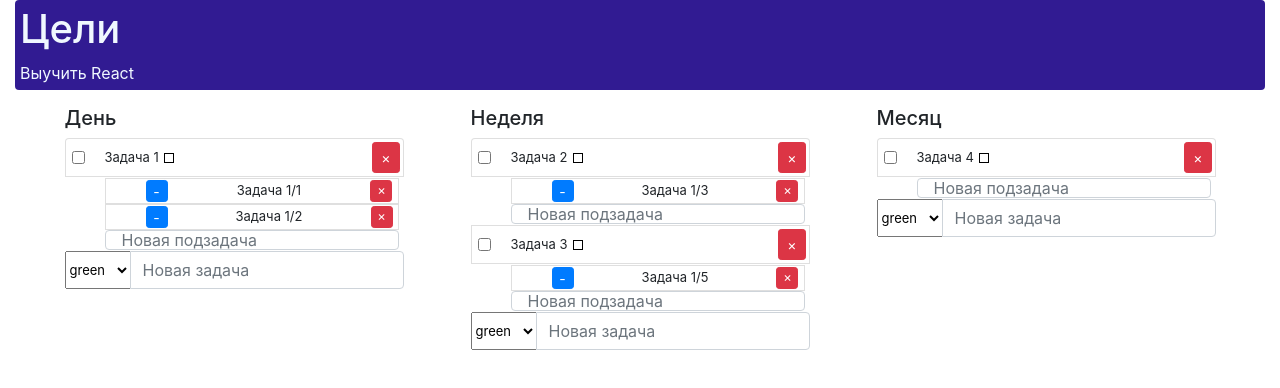
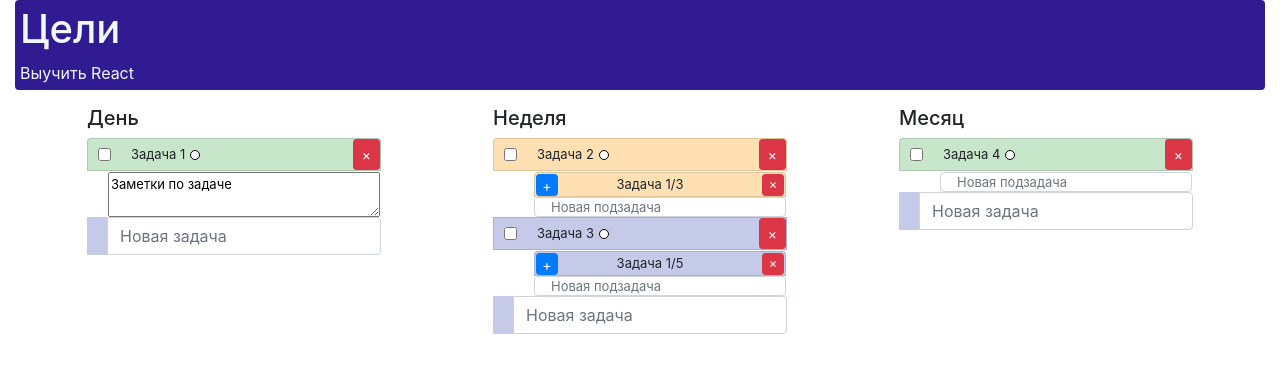
Before and after one commit to Kopylov-D/Planning-app, a React (Create React App) app: page / in a window 1280 px wide. Shown: the top 388 px of the page. Built offline with nearby package versions, Linux system fonts and the light colour scheme.

Commit message:
W29W2 work with colors

```diff
--- /dev/null
+++ b/src/components/Color.js
@@ -0,0 +1,10 @@
+import React from 'react';
+
+export default function Color(props) {
+  return (
+    <li
+      className={`color-item color ${props.color.name}`}
+      onClick={() => props.onClick(props.color)}
+    ></li>
+  );
+}
--- a/src/components/Task.js
+++ b/src/components/Task.js
@@ -8,26 +8,27 @@ const Task = (props) => {
   }
 
   return (
-    <div>
-      <li className="list-group-item todo sub">
+    <li
+      // style={{ background: props.color }}
+      className={`list-group-item todo sub color ${props.color}`}
+    >
       <button
         type="button"
         className={'btn btn-primary btn-sm'}
-          onClick={() => props.onClickDecomposeTodo(props.task)}
+        onClick={() => props.decomposeTodo(props.task)}
       >
-          -
+        +
       </button>
       <div className={classes.join(' ')}>{props.task.text}</div>
 
       <button
         type="button"
         className="btn btn-danger btn-sm sub"
-          onClick={() => props.onClickDelete(props.task.id)}
+        onClick={() => props.deleteTask(props.task.id)}
       >
         &times;
       </button>
     </li>
-    </div>
   );
 };
 
--- a/src/components/Todo.js
+++ b/src/components/Todo.js
@@ -1,7 +1,20 @@
-import React from 'react';
+import React, { useState } from 'react';
+import Color from './Color';
 import TodoItem from './TodoItem';
 
 const Todo = (props) => {
+  const [colorMenu, setColorMenu] = useState(false);
+  const [lastColor, setLastColor] = useState({ id: 3, hex: '#7986CB', name: 'indigo' });
+
+  const colorMenuToggle = () => {
+    setColorMenu(!colorMenu);
+  };
+
+  const selectColor = (color) => {
+    setLastColor(color);
+    colorMenuToggle();
+  };
+
   return (
     <div className="todolist">
       <h5>{props.todoName}</h5>
@@ -15,41 +28,51 @@ const Todo = (props) => {
                 todoName={props.todoName}
                 tasks={props.tasks}
                 notes={props.notes}
-                colors={props.colors}
+                color={props.colors.find((color) => color.id === todo.colorId)}
                 onClickTodo={props.onClickTodo}
-                onClickDelete={props.onClickDelete}
+                deleteTodo={props.deleteTodo}
+                deleteTask={props.deleteTask}
                 addTask={props.addTask}
                 onChecked={props.onChecked}
                 openTasks={props.openTasks}
-                onClickDecomposeTodo={props.onClickDecomposeTodo}
-                onChangeNotes={props.onChangeNotes}
+                decomposeTodo={props.decomposeTodo}
+                noteInput={props.noteInput}
               />
             );
           }
         })}
       </ul>
+
+      <div>
         <div className="input-group flex-nowrap">
-        <div className="input-group-prepend">
-          <select name="select">
-            <option value="value1">{props.colors[0].name}</option>
-            <option value="value2">{props.colors[1].name}</option>
-            <option value="value3">{props.colors[2].name}</option>
-          </select>
-        </div>
+          <div
+            className={`color-btn color ${lastColor.name}`}
+            // style={{ width: '25px', background: lastColor }}
+            onClick={colorMenuToggle}
+          ></div>
           <input
             type="text"
             className="form-control"
             placeholder="Новая задача"
             onChange={props.onChangeInput}
             onKeyDown={(event) =>
-            props.addTodo(
-              event,
-              props.todoName,
-              props.idTodo,
-              props.idDecompose
-            )
+              props.addTodo(event, props.todoName, lastColor.id)
             }
           />
+        </div>
+        {colorMenu && (
+          <ul className="color-menu">
+            {props.colors.map((color) => {
+              return (
+                <Color
+                  key={color.id}
+                  color={color}
+                  onClick={selectColor}
+                />
+              );
+            })}
+          </ul>
+        )}
       </div>
     </div>
   );
--- a/src/components/TodoItem.js
+++ b/src/components/TodoItem.js
@@ -14,10 +14,8 @@ const TodoItem = (props) => {
 
   return (
     <Fragment>
-      {/* {!props.todo.isSubtask ? ( */}
-        <Fragment>
       <li
-            className="list-group-item todo"
+        className={`list-group-item todo color ${props.color.name}`}
         onClick={() => props.onClickTodo(props.todo.id)}
       >
         <div className={classes.join(' ')}>
@@ -26,11 +24,7 @@ const TodoItem = (props) => {
             checked={props.todo.done}
             className="checkBox"
             onChange={() =>
-                  props.onChecked(
-                    props.todo.id,
-                    props.todo.idDecompose,
-                    props.todo
-                  )
+              props.onChecked(props.todo.id)
             }
           ></input>
           {props.todo.text}
@@ -44,16 +38,29 @@ const TodoItem = (props) => {
         <button
           type="button"
           className="btn btn-danger btn-sm"
-              onClick={() => props.onClickDelete(props.todo.id)}
+          onClick={() => props.deleteTodo(props.todo.id)}
         >
           &times;
         </button>
       </li>
-        </Fragment>
-      {/* ) : null} */}
 
-      {props.todo.tasksIsOpen ? (
+      {props.todo.tasksIsOpen && (
         <ul className="list-group sub">
+          {props.todo.category === 'День' ? (
+            props.notes.map((note) => {
+              if (note.idTodo === props.todo.id) {
+                return (
+                  <textarea
+                    key={note.id}
+                    value={note.text}
+                    onChange={(event) => props.noteInput(event, props.todo.id)}
+                    placeholder="Доп информация"
+                  ></textarea>
+                );
+              }
+            })
+          ) : (
+            <Fragment>
               {props.tasks
                 .filter((task) => task.idTodo === props.todo.id)
                 .map((task, index) => {
@@ -62,69 +69,27 @@ const TodoItem = (props) => {
                       key={index}
                       task={task}
                       idTodo={props.todo.id}
-                  onClickDelete={props.onClickDelete}
-                  onClickDecomposeTodo={props.onClickDecomposeTodo}
+                      color={props.color.name}
+                      deleteTask={props.deleteTask}
+                      decomposeTodo={props.decomposeTodo}
                     />
                   );
                 })}
               <div className="input-group flex-nowrap">
                 <input
                   type="text"
-              className="form-control"
+                  className="form-control sub"
                   placeholder="Новая подзадача"
                   onChange={props.onChangeInput}
-              onKeyDown={(event) =>
-                props.addTask(
-                  event,
-                  props.todo.id,
-                  props.todo.idCategory,
-                )
-              }
-            />
-          </div>
-        </ul>
-      ) : null}
-
-      {/* {props.subtasksIsOpen ? (
-        props.todoName === 'День' ? (
-          <textarea
-            className="form-control"
-            onChange={(event) => props.onChangeNotes(event, props.todo.id)}
-            value={props.notes.filter((note) => note.idTodo === props.todo.id)[0].text}
-          ></textarea>
-        ) : (
-          <Fragment>
-            <ul className="list-group sub">
-              {props.subtasks.map((task, index) => {
-                return (
-                  <SubTask
-                    key={index}
-                    subtask={task}
-                    todoId={props.todo.id}
-                    done={props.todo.done}
-                    onClickDeleteSubtask={props.onClickDeleteSubtask}
-                    onClickDecomposeOnTodo={props.onClickDecomposeOnTodo}
-                  />
-                );
-              })}
-            </ul>
-            <div className="input-group flex-nowrap sub">
-              <input
-                type="text"
-                className="form-control"
-                placeholder="Новая подзадача"
-                onChange={props.onChangeInput}
-                onKeyDown={(event) =>
-                  props.onKeyEnterSubtask(event, props.todo.id)
-                }
+                  onKeyDown={(event) => props.addTask(event, props.todo.id)}
                 />
               </div>
             </Fragment>
-        )
-      ) : null} */}
+          )}
+        </ul>
+      )}
     </Fragment>
   );
 };
 
 export default TodoItem;
-// className="btn btn-danger col-sm-1 align-self-center"
--- a/src/containers/Main.js
+++ b/src/containers/Main.js
@@ -17,6 +17,7 @@ export class Main extends Component {
         text: 'Задача 1',
         done: false,
         tasksIsOpen: true,
+        colorId: 1,
       },
       {
         id: 1,
@@ -24,6 +25,7 @@ export class Main extends Component {
         text: 'Задача 2',
         done: false,
         tasksIsOpen: true,
+        colorId: 2,
       },
       {
         id: 3,
@@ -31,6 +33,7 @@ export class Main extends Component {
         text: 'Задача 3',
         done: false,
         tasksIsOpen: true,
+        colorId: 3,
       },
       {
         id: 4,
@@ -38,6 +41,7 @@ export class Main extends Component {
         text: 'Задача 4',
         done: false,
         tasksIsOpen: true,
+        colorId: 1,
       },
     ],
     tasks: [
@@ -51,32 +55,33 @@ export class Main extends Component {
     notes: [{ id: 12323, idTodo: 0, text: 'Заметки по задаче' }],
     colors: [
       { id: 1, hex: '#81C784', name: 'green' },
-      { id: 1, hex: '#FF8A65', name: 'orange' },
-      { id: 1, hex: '#7986CB', name: 'indigo' },
+      { id: 2, hex: '#FF8A65', name: 'orange' },
+      { id: 3, hex: '#c5cae9', name: 'indigo' },
     ],
   };
 
   onClickTodo = () => {};
 
-  addTodo = (event, idCategory, idTodo, idDecompose) => {
+  addTodo = (event, category, colorId) => {
     if (event.key === 'Enter' && event.target.value) {
       const todos = [...this.state.todos];
       const notes = [...this.state.notes];
+
       const id = ID();
-      console.log(idTodo);
+
+      if (category === 'День') {
+        notes.push({ id: ID(), idTodo: id, text: '' });
+      }
 
       todos.push({
         id: id,
-        idCategory,
+        category,
         text: event.target.value,
         done: false,
-        subtasksIsOpen: false,
+        tasksIsOpen: false,
         isSubtask: false,
-        idTodo: idTodo ? idTodo : id,
-        idDecompose: idDecompose ? idDecompose : id,
+        colorId,
       });
-
-      notes.push({ id: ID(), idTodo: id, text: '' });
 
       this.setState({
         todos,
@@ -86,81 +91,32 @@ export class Main extends Component {
     }
   };
 
-  onClickDeleteHandler = (id) => {
+  deleteTodoHandler = (id) => {
     let todos = [...this.state.todos];
+    let tasks = [...this.state.tasks];
 
     todos = todos.filter((item) => item.id !== id);
+    tasks = tasks.filter((item) => item.idTodo !== id);
 
     this.setState({
       todos,
+      tasks,
     });
   };
 
-  // onCheckHandler = (id) => {
-  //   const todos = [...this.state.todos];
-  //   const subtasks = [...this.state.subtasks];
+  deleteTaskHandler = (id) => {
+    let tasks = [...this.state.tasks];
 
-  //   let todoCheck;
-  //   // let idForSubtask = []
-  //   // subtasks.forEach(subtask => {
-  //   //   if (subtask.idTodo === id) {
-  //   //     idForSubtask.push(subtask.id)
-  //   //   }
-  //   // })
-  //   todos.map((todo) => {
-  //     if (todo.id === id) {
-  //       todo.done = !todo.done;
-  //       todoCheck = todo.done; //запомнить значение для subtask текущего todo
-  //     }
-  //     if (todo.idCompose === id) {
-  //       // console.log(todo.idCompose, id)
-  //       // todo.done = todoCheck;
-  //     }
-  //     if (todo.idCompose) {
-  //       console.log(todo.idCompose);
-  //       todo.done = todoCheck;
-  //     }
-  //   });
+    tasks = tasks.filter((item) => item.id !== id);
 
-  //   let parentId;
-  //   subtasks.map((subtask) => {
-  //     if (subtask.idTodo === id) {
-  //       subtask.done = todoCheck;
-  //     }
-  //     if (subtask.id === id) {
-  //       subtask.done = !subtask.done;
-  //       parentId = subtask.idTodo;
-  //     }
-  //     if (subtask.id === todoCheck) {
-  //     }
-  //   });
+    this.setState({
+      tasks,
+    });
+  };
 
-  //   const filteredSubtasks = subtasks.filter(
-  //     (subtask) => subtask.idTodo === parentId && !subtask.done
-  //   );
-
-  //   if (!filteredSubtasks.length) {
-  //     todos.map((todo) => {
-  //       if (todo.id === parentId) {
-  //         todo.done = true;
-  //       }
-  //     });
-  //   } else {
-  //     todos.map((todo) => {
-  //       if (todo.id === parentId) {
-  //         todo.done = false;
-  //       }
-  //     });
-  //   }
-
-  //   this.setState({
-  //     todos,
-  //     subtasks,
-  //   });
-  // };
-
-  onCheckHandler = (id, idDecompose, rootTodo) => {
+  checkHandler = (id, idDecompose, rootTodo) => {
     const todos = [...this.state.todos];
+    const tasks = [...this.state.tasks];
 
     let todoCheck;
 
@@ -171,28 +127,35 @@ export class Main extends Component {
       }
     });
 
-    // subtasks.map((subtask) => {
-    //   if (subtask.idTodo === id || subtask.id === id) {
-    //     subtask.done = todoCheck;
-    //   }
-    // });
-
-    if (rootTodo.idCategory === 'Месяц') {
-      todos.map((todo) => {
-        if (todo.idDecompose === idDecompose) {
-          todo.done = todoCheck;
+    function check(arr) {
+      arr.map((item) => {
+        if ((item.idTodo === id || item.id === id) && item.done !== todoCheck) {
+          item.done = todoCheck;
+          check(arr)
         }
       });
     }
 
-    todos.map((todo) => {
-      // if (idDecompose === todo.idDecompose && todo.isSubtask) {
-      //   todo.done = todoCheck;
-      //   console.log(idDecompose)
-      // }
-      if (rootTodo.idCategory === todo.idCategory) {
-      }
-    });
+    check(tasks)
+    check(todos)
+
+    function checkAllTask(arr) {
+      arr.map((item) => {
+        if ((item.idTodo === id || item.id === id) && item.done !== todoCheck) {
+          item.done = todoCheck;
+          check(arr)
+        }
+      });
+    }
+
+    // if (rootTodo.idCategory === 'Месяц') {
+    //   todos.map((todo) => {
+    //     if (todo.idDecompose === idDecompose) {
+    //       todo.done = todoCheck;
+    //     }
+    //   });
+    // }
+
     // let idForSubtask = []
     // subtasks.forEach(subtask => {
     //   if (subtask.idTodo === id) {
@@ -258,9 +221,6 @@ export class Main extends Component {
     this.setState({
       todos,
     });
-    console.log(
-      todos.map((todo) => console.log(todo.text, todo.id, todo.idTodo))
-    );
   };
 
   openTasksHandler = (id) => {
@@ -273,9 +233,10 @@ export class Main extends Component {
     );
   };
 
-  addTask = (event, idTodo, idCategory, idDecompose) => {
+  addTask = (event, idTodo) => {
     if (event.key === 'Enter' && event.target.value) {
       const todos = [...this.state.todos];
+      const tasks = [...this.state.tasks];
 
       todos.map((todo) => {
         if (todo.id === idTodo) {
@@ -283,46 +244,46 @@ export class Main extends Component {
         }
       });
 
-      todos.push({
+      tasks.push({
         id: ID(),
-        idCategory,
+        idTodo,
         text: event.target.value,
         done: false,
-        isSubtask: true,
-        idTodo,
-        idDecompose,
       });
 
       this.setState({
-        todos,
+        tasks,
       });
       event.target.value = '';
     }
   };
 
-  onClickDecomposeTodoHandler = (subtask) => {
+  decomposeTodoHandler = (task) => {
     const todos = [...this.state.todos];
     const todoCategory = [...this.state.todoCategory];
+    const tasks = [...this.state.tasks];
     const notes = [...this.state.notes];
 
-    const id = ID();
+    const todo = todos.find((todo) => todo.id === task.idTodo);
+    const index = todoCategory.indexOf(todo.category);
+    const newCategory = todoCategory[index - 1];
 
-    const todo = todos.find((todo) => todo.id === subtask.idTodo);
-    const index = todoCategory.indexOf(todo.idCategory);
-
-    if (todos.find((todo) => todo.id !== subtask.id)) {
+    if (todos.find((todo) => todo.id === task.id)) {
       return alert('Данное значение уже добавлено');
     } else {
       todos.push({
-        id: ID(),
-        idCategory: todoCategory[index - 1],
-        text: subtask.text,
-        done: subtask.done,
-        subtasksIsOpen: false,
-        idTodo: subtask.idTodo,
-        idDecompose: subtask.idDecompose,
+        id: task.id,
+        category: newCategory,
+        text: task.text,
+        done: task.done,
+        tasksIsOpen: false,
+        idTodo: task.idTodo,
+        colorId: todo.colorId,
       });
-      notes.push({ id: ID(), idTodo: subtask.id, text: '' });
+
+      if (newCategory === 'День') {
+        notes.push({ id: ID(), idTodo: task.id, text: '' });
+      }
     }
 
     this.setState({
@@ -331,7 +292,7 @@ export class Main extends Component {
     });
   };
 
-  onChangeNotesHandler = (event, id) => {
+  noteInputHandler = (event, id) => {
     const notes = [...this.state.notes];
 
     notes.map((note) => {
@@ -358,14 +319,14 @@ export class Main extends Component {
               notes={this.state.notes}
               colors={this.state.colors}
               onClickTodo={this.onClickTodo}
-              // addTodo={this.addTodo}
               addTodo={this.addTodo}
-              onClickDelete={this.onClickDeleteHandler}
-              onChecked={this.onCheckHandler}
+              deleteTodo={this.deleteTodoHandler}
+              deleteTask={this.deleteTaskHandler}
+              onChecked={this.checkHandler}
               openTasks={this.openTasksHandler}
               addTask={this.addTask}
-              onClickDecomposeTodo={this.onClickDecomposeTodoHandler}
-              onChangeNotes={this.onChangeNotesHandler}
+              decomposeTodo={this.decomposeTodoHandler}
+              noteInput={this.noteInputHandler}
             />
           );
         })}
--- a/src/index.css
+++ b/src/index.css
@@ -14,7 +14,7 @@ code {
 }
 
 .header {
-  background: #311B92 ;
+  background: #311b92;
   padding: 5px;
   color: aliceblue;
 }
@@ -24,15 +24,13 @@ code {
   max-width: 500px;
   font-size: small;
   margin-bottom: 1rem;
-
 }
 
 .todo {
   display: flex;
   justify-content: space-between;
   align-items: center;
-  padding: 3px;
-
+  padding: 0 0 0 5px;
 }
 
 .checkBox {
@@ -59,23 +57,22 @@ code {
   .todolist {
     max-width: 800px;
   }
- }
+}
 
- @media (min-width: 992px) {
+@media (min-width: 992px) {
   .main {
     /* max-width: 576px; */
     flex-direction: row;
-    justify-content: space-around
-
+    justify-content: space-around;
   }
   .todolist {
   }
- }
+}
 
 .sub {
   font-size: small;
-  padding: 1px 5px 1px 40px;
-  margin: 0;
+  padding: 1px 1px 0px 1px;
+  margin-left: 20px;
 }
 
 .sub button {
@@ -83,28 +80,46 @@ code {
   height: 22px;
   padding: 0;
   text-align: center;
-
 }
 
 .sub input {
-  /* width: 20px; */
-  padding:0 1rem 0;
-  margin: 0;
-
+  padding: 0 1rem 0;
   height: 20px;
-
 }
 
 .btn-toggle {
-  /* border-radius: 50%; */
+  border-radius: 50%;
   border: 1px solid rgb(0, 0, 0);
   padding: 0;
-  background:#fff;
+  background: #fff;
   margin-left: 5px;
   width: 10px;
   height: 10px;
 }
 
-.color {
+.color-btn {
+  width: 20px;
+}
 
+.color-menu {
+  padding: 5px;
+  display: flex;
+  list-style-type: none;
 }
+
+.color.green {
+  background: #c8e6c9;
+}
+.color.orange {
+  background: #ffe0b2;
+}
+.color.indigo {
+  background: #c5cae9;
+}
+
+.color-item {
+  border-radius: 20%;
+  width: 20px;
+  height: 20px;
+  margin-right: 5px;
+}
```
Lines whose indentation alone changed are shown as unchanged.
